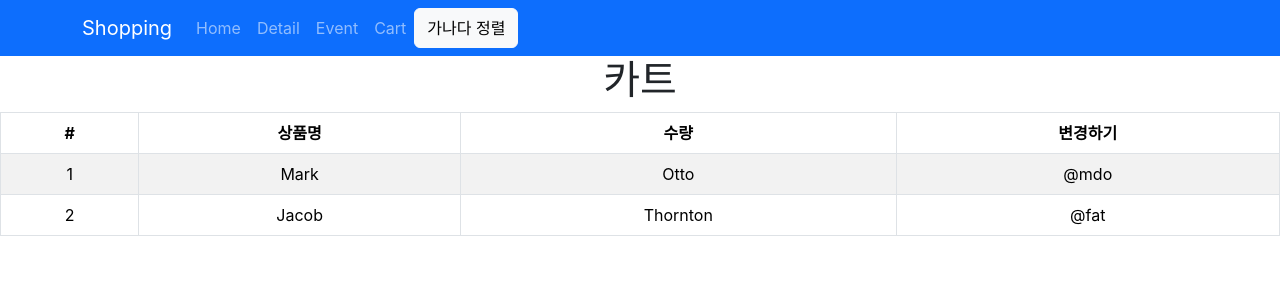
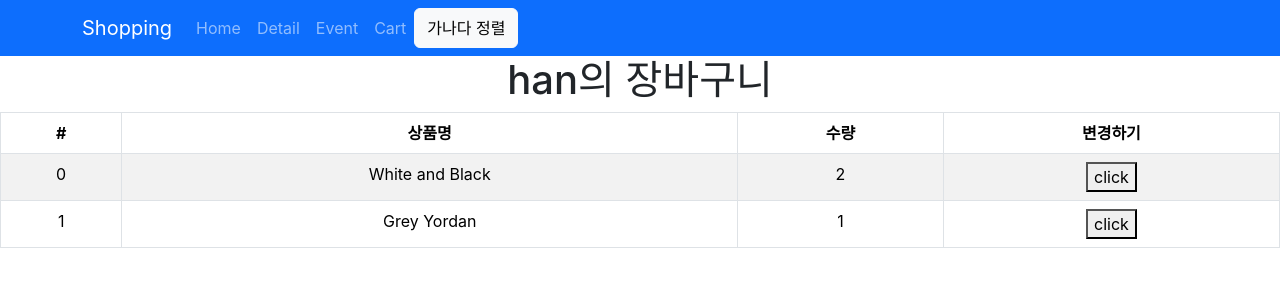
Before and after one commit to oneknowchar/study-react, a React (Create React App) app in the folder shop/: page /cart in a window 1280 px wide. Shown: the top 300 px of the page. Built offline with nearby package versions, Linux system fonts and the light colour scheme.

Commit message:
createSlice, reducers

```diff
--- a/shop/src/pages/Cart.js
+++ b/shop/src/pages/Cart.js
@@ -1,9 +1,14 @@
 import { Table } from "react-bootstrap";
+import { useDispatch, useSelector } from "react-redux";
+import { changeName } from "../store";
 
 function Cart(){
+  let cart = useSelector( state => state.cart);
+  let user = useSelector( state => state.user);
+  let dispatch = useDispatch();
   return (
     <div>
-      <h1>카트</h1>
+      <h1>{user}의 장바구니</h1>
       <Table striped bordered hover>
       <thead>
         <tr>
@@ -14,18 +19,17 @@ function Cart(){
         </tr>
       </thead>
       <tbody>
-        <tr>
-          <td>1</td>
-          <td>Mark</td>
-          <td>Otto</td>
-          <td>@mdo</td>
-        </tr>
-        <tr>
-          <td>2</td>
-          <td>Jacob</td>
-          <td>Thornton</td>
-          <td>@fat</td>
-        </tr>
+        {
+          cart.map((obj, i)=>
+              <tr key={i}>
+                <td>{i}</td>
+                <td>{obj.name}</td>
+                <td>{obj.count}</td>
+                <td><button onClick={()=>{dispatch(changeName())}}>click</button></td>
+              </tr>
+          )
+
+        }
       </tbody>
     </Table>
     </div>
--- a/shop/src/store.js
+++ b/shop/src/store.js
@@ -1,5 +1,42 @@
-import { configureStore } from '@reduxjs/toolkit'
+import { configureStore, createSlice } from '@reduxjs/toolkit'
 
+//useSate() 역할과 동등
+//state 하나를 slice라고 부름
+//로그인 정보나 기타등등 많은 곳에서 사용할 데이터를 스토어에 저장
+let user = createSlice({
+  name : 'user',
+  initialState : 'han',
+  reducers : {
+    changeName(state){
+      return 'john ' + state;
+    }
+  }
+})
+
+export let { changeName } = user.actions
+
+let stock = createSlice({
+  name : 'stock',
+  initialState : [10, 11, 12]
+})
+
+let cart = createSlice({
+  name : 'cart',
+  initialState : [
+    {id : 0, name : 'White and Black', count : 2},
+    {id : 2, name : 'Grey Yordan', count : 1},
+  ],
+  reducers : {
+
+  }
+
+})
+
+//위의 createSlice에서 등록했으면 여기서 등록 해야함
 export default configureStore({
-  reducer: { }
+  reducer: {
+    user : user.reducer,
+    stock : stock.reducer,
+    cart : cart.reducer,
+  }
 })
```
